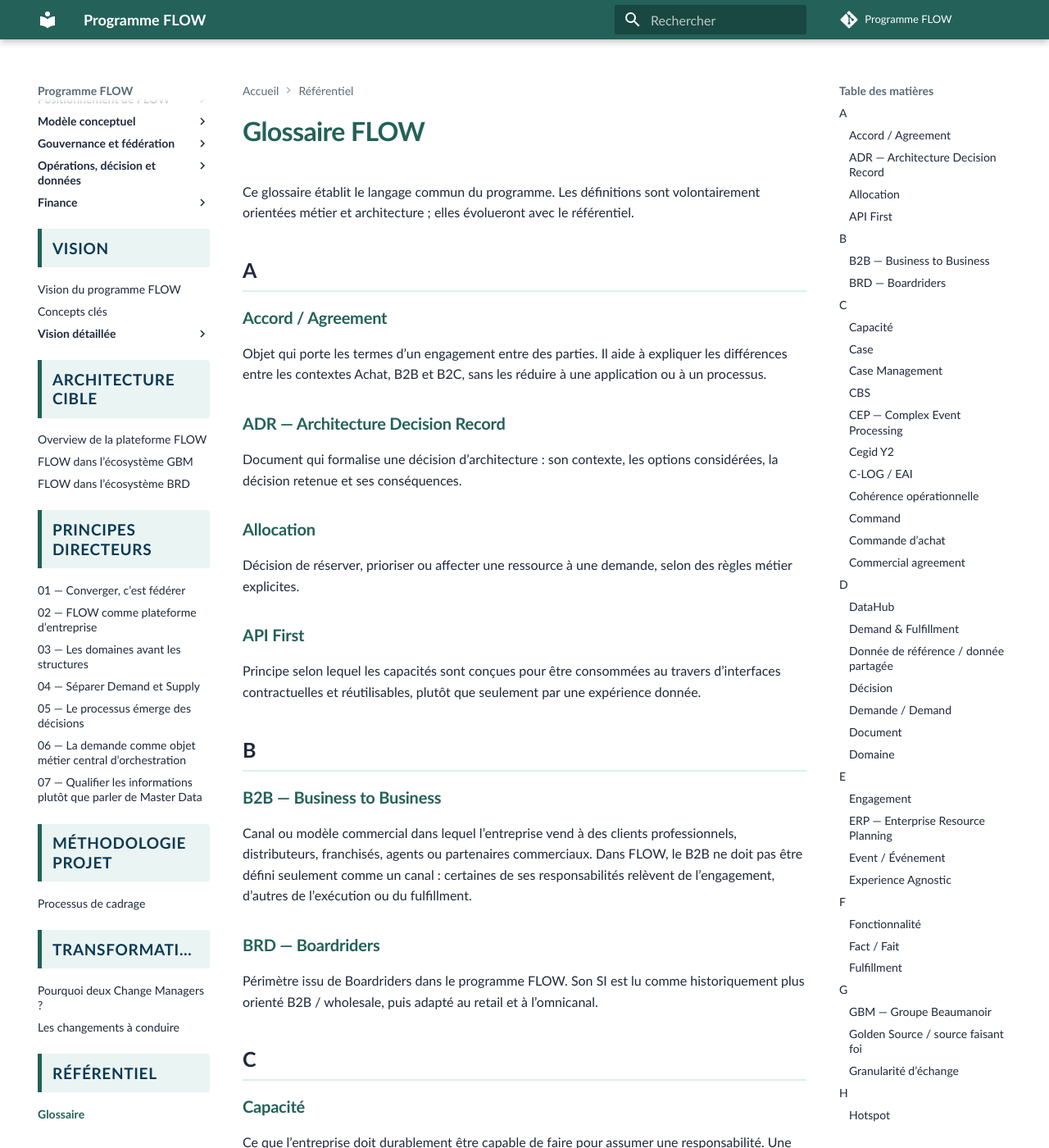
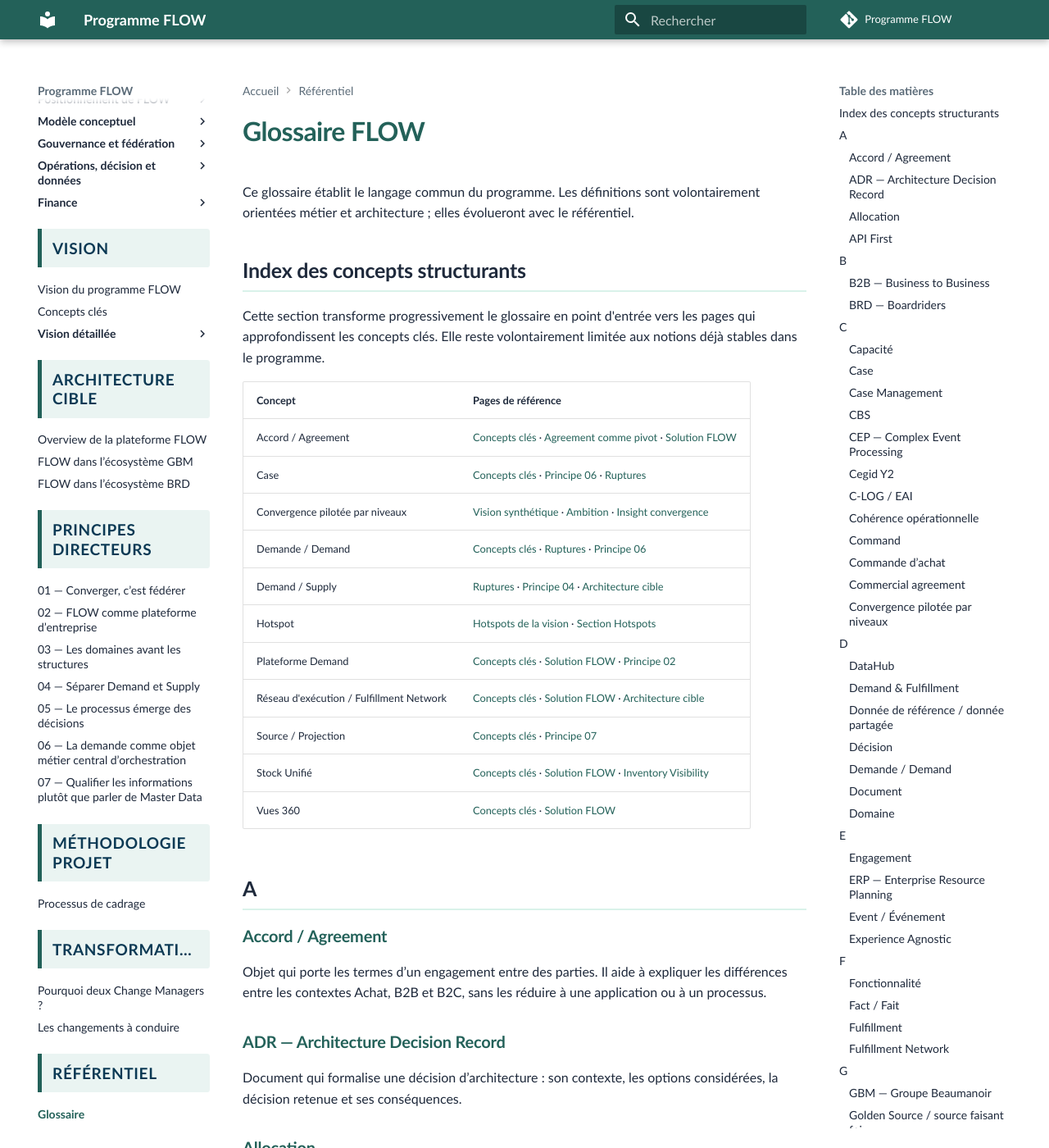
Before and after one commit to laurent-sintes/FLOW-Program, an MkDocs documentation site: the page built from docs/glossaire.md, in a window 1280 px wide and 1400 px high. Shown: the whole window at 82% size. Built offline with MkDocs 1.6.1 and Material for MkDocs 9.7.7, drawn with Linux system fonts in a browser that asks for light colours; comment, search, counter and statistics services are not loaded; some of the changed text lies outside the part shown.

Commit message:
Ajouter un index de navigation au glossaire

```diff
--- a/docs/glossaire.md
+++ b/docs/glossaire.md
@@ -1,6 +1,24 @@
 # Glossaire FLOW
 
 Ce glossaire établit le langage commun du programme. Les définitions sont volontairement orientées métier et architecture ; elles évolueront avec le référentiel.
+
+## Index des concepts structurants
+
+Cette section transforme progressivement le glossaire en point d'entrée vers les pages qui approfondissent les concepts clés. Elle reste volontairement limitée aux notions déjà stables dans le programme.
+
+| Concept | Pages de référence |
+| --- | --- |
+| Accord / Agreement | [Concepts clés](vision/concepts-cles.md#agreement) · [Agreement comme pivot](insights/agreement-comme-pivot.md) · [Solution FLOW](vision/vision-detaillee/3-plateforme-flow.md#variation-metier-maitriser-sans-rigidifier) |
+| Case | [Concepts clés](vision/concepts-cles.md#case) · [Principe 06](principes-directeurs/6-demande-objet-metier-central-orchestration.md) · [Ruptures](vision/vision-detaillee/2-ruptures-structurantes.md#la-demande-lunite-autonome-de-la-decision-et-de-lorchestration) |
+| Convergence pilotée par niveaux | [Vision synthétique](vision/vision-programme-flow.md#ambition-converger-sans-uniformiser) · [Ambition](vision/vision-detaillee/1-ambition-et-contexte.md#opportunite-converger-sans-basculer-dans-un-modele-unique) · [Insight convergence](insights/convergence-federation-uniformisation.md) |
+| Demande / Demand | [Concepts clés](vision/concepts-cles.md#demande--demand) · [Ruptures](vision/vision-detaillee/2-ruptures-structurantes.md) · [Principe 06](principes-directeurs/6-demande-objet-metier-central-orchestration.md) |
+| Demand / Supply | [Ruptures](vision/vision-detaillee/2-ruptures-structurantes.md#demand--supply-depasser-achat--vente) · [Principe 04](principes-directeurs/4-separer-demand-et-supply.md) · [Architecture cible](architecture-cible/overview-plateforme-flow.md) |
+| Hotspot | [Hotspots de la vision](vision/vision-detaillee/4-hotspots.md) · [Section Hotspots](hotspots/index.md) |
+| Plateforme Demand | [Concepts clés](vision/concepts-cles.md#plateforme-demand) · [Solution FLOW](vision/vision-detaillee/3-plateforme-flow.md) · [Principe 02](principes-directeurs/2-flow-comme-plateforme-d-entreprise.md) |
+| Réseau d'exécution / Fulfillment Network | [Concepts clés](vision/concepts-cles.md#fulfillment-network--reseau-dexecution) · [Solution FLOW](vision/vision-detaillee/3-plateforme-flow.md#fulfillment-network-decrire-ce-que-le-reseau-sait-faire) · [Architecture cible](architecture-cible/overview-plateforme-flow.md) |
+| Source / Projection | [Concepts clés](vision/concepts-cles.md#source--projection) · [Principe 07](principes-directeurs/7-qualifier-les-informations-plutot-que-master-data.md) |
+| Stock Unifié | [Concepts clés](vision/concepts-cles.md#stock-unifie) · [Solution FLOW](vision/vision-detaillee/3-plateforme-flow.md#composants-structurants) · [Inventory Visibility](insights/inventory-visibility-capacite-d-entreprise.md) |
+| Vues 360 | [Concepts clés](vision/concepts-cles.md#vues-360) · [Solution FLOW](vision/vision-detaillee/3-plateforme-flow.md#composants-structurants) |
 
 ## A
 
@@ -76,6 +94,10 @@ Commande passée auprès d’un fournisseur ou fabricant. Dans FLOW, la question
 
 Accord commercial qui définit des conditions, prix, assortiment ou engagements entre parties. Il relève plutôt du domaine de l’engagement commercial, même si FLOW peut devoir en consommer le résultat pour exécuter une demande.
 
+### Convergence pilotée par niveaux
+
+Approche selon laquelle la convergence ne signifie pas uniformiser partout. Selon la responsabilité concernée, FLOW peut centraliser, unifier, standardiser, fédérer ou différencier.
+
 ## D
 
 ### DataHub
@@ -137,6 +159,10 @@ Nature d’information représentant une réalité métier observée, reçue ou
 ### Fulfillment
 
 Ensemble des responsabilités permettant d’exécuter une demande ou une commande : disponibilité, promesse, allocation, préparation, livraison, retour, réintégration et suivi d’exécution.
+
+### Fulfillment Network
+
+Voir [Réseau d'exécution](#reseau-dexecution).
 
 ## G
 
@@ -308,6 +334,10 @@ Statut d’une information dans un domaine lorsque ce domaine crée et maintient
 
 Stock détenu ou exploité dans un contexte où la propriété, la responsabilité commerciale ou la lecture métier peuvent varier selon les groupes. Les stocks confiés peuvent être lus comme B2B côté BRD et comme retail côté GBM, ce qui en fait un révélateur de divergence de modèle.
 
+### Stock Unifié
+
+Capacité d'entreprise qui consolide et expose une vision opérationnelle du stock afin de promettre, réserver, allouer et optimiser le fulfillment selon un contexte business.
+
 ### StoreLand / STLD
 
 Socle historique majeur du SI GBM, décliné en instances par marque. StoreLand porte des responsabilités retail, commandes, stocks et opérations associées. Il existe également un StoreLand Fournitures mutualisé pour certains besoins transverses magasins.
```
